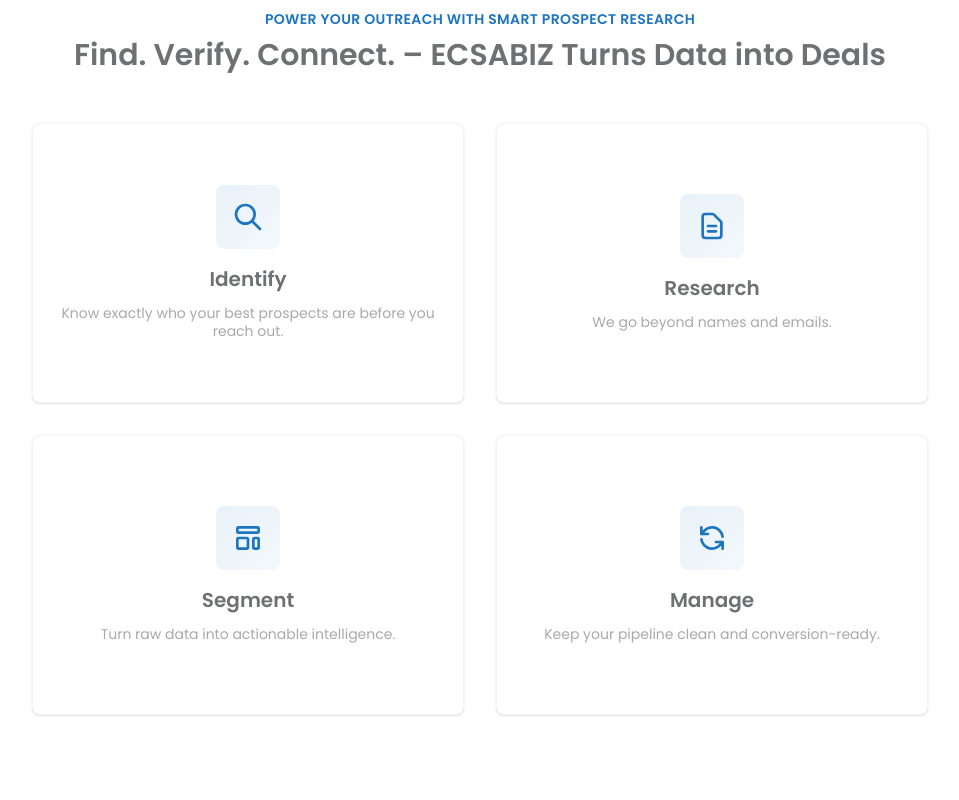
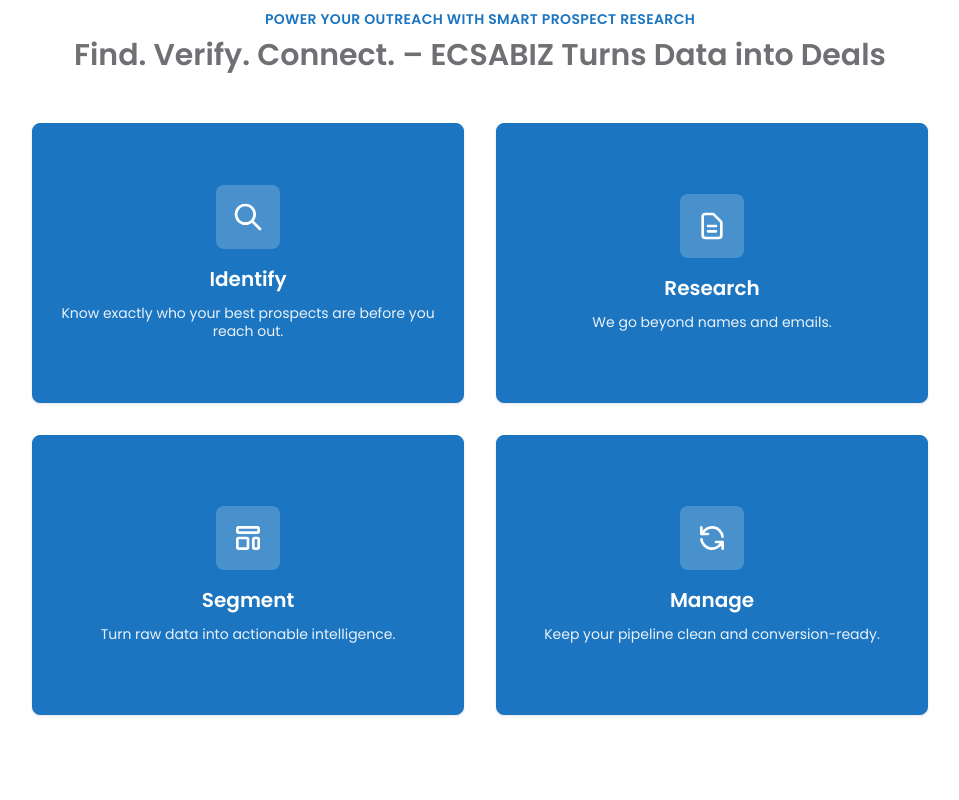
Before and after one commit to Sharmeen-Rauf/escabiz, a Next.js app: page /prospect-research-list-management-services-escabiz in a window 1280 px wide. Shown: the part 2100-2900 px from the top of the page, without its empty margins (160-1119 px from the left). Built offline with nearby package versions, Linux system fonts and the light colour scheme.

Commit message:
Add interactive tab navigation and success stories section to Prospect Research List Management page: implement a dynamic tab system for showcasing client success stories, enhancing user engagement and providing detailed insights into service effectiveness.

```diff
--- a/src/app/prospect-research-list-management-services-escabiz/page.tsx
+++ b/src/app/prospect-research-list-management-services-escabiz/page.tsx
@@ -1,10 +1,12 @@
 'use client';
 
+import { useState } from 'react';
 import Navbar from '@/components/Navbar';
 import Image from 'next/image';
 import Link from 'next/link';
 
 export default function ProspectResearchListManagement() {
+  const [activeTab, setActiveTab] = useState(0);
   return (
     <>
       <Navbar />
@@ -331,20 +333,20 @@ export default function ProspectResearchListManagement() {
               <div className="group h-[280px] [perspective:1000px]">
                 <div className="relative w-full h-full transition-transform duration-700 [transform-style:preserve-3d] group-hover:[transform:rotateY(180deg)]">
                   {/* Front of Card */}
-                  <div className="absolute w-full h-full [backface-visibility:hidden] bg-white group-hover:bg-[#1c75c0] rounded-lg shadow-sm border border-gray-100 group-hover:border-[#1c75c0] p-5 lg:p-6 flex flex-col items-center justify-center text-center transition-colors duration-700">
+                  <div className="absolute w-full h-full [backface-visibility:hidden] bg-[#1c75c0] rounded-lg shadow-sm border border-[#1c75c0] p-5 lg:p-6 flex flex-col items-center justify-center text-center">
                     {/* Icon */}
                     <div className="mb-4">
-                      <div className="bg-gradient-to-br from-[#1c75c0]/10 to-[#1c75c0]/5 group-hover:bg-white/20 rounded-lg p-3 w-16 h-16 flex items-center justify-center transition-colors duration-700">
-                        <svg className="w-8 h-8 text-[#1c75c0] group-hover:text-white transition-colors duration-700" fill="none" stroke="currentColor" viewBox="0 0 24 24">
+                      <div className="bg-white/20 rounded-lg p-3 w-16 h-16 flex items-center justify-center">
+                        <svg className="w-8 h-8 text-white" fill="none" stroke="currentColor" viewBox="0 0 24 24">
                           <path strokeLinecap="round" strokeLinejoin="round" strokeWidth={2} d="M21 21l-6-6m2-5a7 7 0 11-14 0 7 7 0 0114 0z" />
                         </svg>
                       </div>
                     </div>
                     {/* Title */}
-                    <h5 className="text-lg md:text-xl font-semibold text-[#6f7074] group-hover:text-white mb-3 transition-colors duration-700">
+                    <h5 className="text-lg md:text-xl font-semibold text-white mb-3">
                       Identify
                     </h5>
-                    <p className="text-xs sm:text-xs md:text-sm text-[#a9a9a9] group-hover:text-white/90 leading-tight font-normal transition-colors duration-700">
+                    <p className="text-xs sm:text-xs md:text-sm text-white/90 leading-tight font-normal">
                       Know exactly who your best prospects are before you reach out.
                     </p>
                   </div>
@@ -370,20 +372,20 @@ export default function ProspectResearchListManagement() {
               <div className="group h-[280px] [perspective:1000px]">
                 <div className="relative w-full h-full transition-transform duration-700 [transform-style:preserve-3d] group-hover:[transform:rotateY(180deg)]">
                   {/* Front of Card */}
-                  <div className="absolute w-full h-full [backface-visibility:hidden] bg-white group-hover:bg-[#1c75c0] rounded-lg shadow-sm border border-gray-100 group-hover:border-[#1c75c0] p-5 lg:p-6 flex flex-col items-center justify-center text-center transition-colors duration-700">
+                  <div className="absolute w-full h-full [backface-visibility:hidden] bg-[#1c75c0] rounded-lg shadow-sm border border-[#1c75c0] p-5 lg:p-6 flex flex-col items-center justify-center text-center">
                     {/* Icon */}
                     <div className="mb-4">
-                      <div className="bg-gradient-to-br from-[#1c75c0]/10 to-[#1c75c0]/5 group-hover:bg-white/20 rounded-lg p-3 w-16 h-16 flex items-center justify-center transition-colors duration-700">
-                        <svg className="w-8 h-8 text-[#1c75c0] group-hover:text-white transition-colors duration-700" fill="none" stroke="currentColor" viewBox="0 0 24 24">
+                      <div className="bg-white/20 rounded-lg p-3 w-16 h-16 flex items-center justify-center">
+                        <svg className="w-8 h-8 text-white" fill="none" stroke="currentColor" viewBox="0 0 24 24">
                           <path strokeLinecap="round" strokeLinejoin="round" strokeWidth={2} d="M9 12h6m-6 4h6m2 5H7a2 2 0 01-2-2V5a2 2 0 012-2h5.586a1 1 0 01.707.293l5.414 5.414a1 1 0 01.293.707V19a2 2 0 01-2 2z" />
                         </svg>
                       </div>
                     </div>
                     {/* Title */}
-                    <h5 className="text-lg md:text-xl font-semibold text-[#6f7074] group-hover:text-white mb-3 transition-colors duration-700">
+                    <h5 className="text-lg md:text-xl font-semibold text-white mb-3">
                       Research
                     </h5>
-                    <p className="text-xs sm:text-xs md:text-sm text-[#a9a9a9] group-hover:text-white/90 leading-tight font-normal transition-colors duration-700">
+                    <p className="text-xs sm:text-xs md:text-sm text-white/90 leading-tight font-normal">
                       We go beyond names and emails.
                     </p>
                   </div>
@@ -409,20 +411,20 @@ export default function ProspectResearchListManagement() {
               <div className="group h-[280px] [perspective:1000px]">
                 <div className="relative w-full h-full transition-transform duration-700 [transform-style:preserve-3d] group-hover:[transform:rotateY(180deg)]">
                   {/* Front of Card */}
-                  <div className="absolute w-full h-full [backface-visibility:hidden] bg-white group-hover:bg-[#1c75c0] rounded-lg shadow-sm border border-gray-100 group-hover:border-[#1c75c0] p-5 lg:p-6 flex flex-col items-center justify-center text-center transition-colors duration-700">
+                  <div className="absolute w-full h-full [backface-visibility:hidden] bg-[#1c75c0] rounded-lg shadow-sm border border-[#1c75c0] p-5 lg:p-6 flex flex-col items-center justify-center text-center">
                     {/* Icon */}
                     <div className="mb-4">
-                      <div className="bg-gradient-to-br from-[#1c75c0]/10 to-[#1c75c0]/5 group-hover:bg-white/20 rounded-lg p-3 w-16 h-16 flex items-center justify-center transition-colors duration-700">
-                        <svg className="w-8 h-8 text-[#1c75c0] group-hover:text-white transition-colors duration-700" fill="none" stroke="currentColor" viewBox="0 0 24 24">
+                      <div className="bg-white/20 rounded-lg p-3 w-16 h-16 flex items-center justify-center">
+                        <svg className="w-8 h-8 text-white" fill="none" stroke="currentColor" viewBox="0 0 24 24">
                           <path strokeLinecap="round" strokeLinejoin="round" strokeWidth={2} d="M4 5a1 1 0 011-1h14a1 1 0 011 1v2a1 1 0 01-1 1H5a1 1 0 01-1-1V5zM4 13a1 1 0 011-1h6a1 1 0 011 1v6a1 1 0 01-1 1H5a1 1 0 01-1-1v-6zM16 13a1 1 0 011-1h2a1 1 0 011 1v6a1 1 0 01-1 1h-2a1 1 0 01-1-1v-6z" />
                         </svg>
                       </div>
                     </div>
                     {/* Title */}
-                    <h5 className="text-lg md:text-xl font-semibold text-[#6f7074] group-hover:text-white mb-3 transition-colors duration-700">
+                    <h5 className="text-lg md:text-xl font-semibold text-white mb-3">
                       Segment
                     </h5>
-                    <p className="text-xs sm:text-xs md:text-sm text-[#a9a9a9] group-hover:text-white/90 leading-tight font-normal transition-colors duration-700">
+                    <p className="text-xs sm:text-xs md:text-sm text-white/90 leading-tight font-normal">
                       Turn raw data into actionable intelligence.
                     </p>
                   </div>
@@ -448,20 +450,20 @@ export default function ProspectResearchListManagement() {
               <div className="group h-[280px] [perspective:1000px]">
                 <div className="relative w-full h-full transition-transform duration-700 [transform-style:preserve-3d] group-hover:[transform:rotateY(180deg)]">
                   {/* Front of Card */}
-                  <div className="absolute w-full h-full [backface-visibility:hidden] bg-white group-hover:bg-[#1c75c0] rounded-lg shadow-sm border border-gray-100 group-hover:border-[#1c75c0] p-5 lg:p-6 flex flex-col items-center justify-center text-center transition-colors duration-700">
+                  <div className="absolute w-full h-full [backface-visibility:hidden] bg-[#1c75c0] rounded-lg shadow-sm border border-[#1c75c0] p-5 lg:p-6 flex flex-col items-center justify-center text-center">
                     {/* Icon */}
                     <div className="mb-4">
-                      <div className="bg-gradient-to-br from-[#1c75c0]/10 to-[#1c75c0]/5 group-hover:bg-white/20 rounded-lg p-3 w-16 h-16 flex items-center justify-center transition-colors duration-700">
-                        <svg className="w-8 h-8 text-[#1c75c0] group-hover:text-white transition-colors duration-700" fill="none" stroke="currentColor" viewBox="0 0 24 24">
+                      <div className="bg-white/20 rounded-lg p-3 w-16 h-16 flex items-center justify-center">
+                        <svg className="w-8 h-8 text-white" fill="none" stroke="currentColor" viewBox="0 0 24 24">
                           <path strokeLinecap="round" strokeLinejoin="round" strokeWidth={2} d="M4 4v5h.582m15.356 2A8.001 8.001 0 004.582 9m0 0H9m11 11v-5h-.581m0 0a8.003 8.003 0 01-15.357-2m15.357 2H15" />
                         </svg>
                       </div>
                     </div>
                     {/* Title */}
-                    <h5 className="text-lg md:text-xl font-semibold text-[#6f7074] group-hover:text-white mb-3 transition-colors duration-700">
+                    <h5 className="text-lg md:text-xl font-semibold text-white mb-3">
                       Manage
                     </h5>
-                    <p className="text-xs sm:text-xs md:text-sm text-[#a9a9a9] group-hover:text-white/90 leading-tight font-normal transition-colors duration-700">
+                    <p className="text-xs sm:text-xs md:text-sm text-white/90 leading-tight font-normal">
                       Keep your pipeline clean and conversion-ready.
                     </p>
                   </div>
@@ -598,6 +600,176 @@ export default function ProspectResearchListManagement() {
                   With better segmentation and enriched profiles, your outreach becomes precise, personal, and powerful.
                 </p>
               </div>
+            </div>
+          </div>
+        </section>
+
+        {/* Banner Image Section */}
+        <section className="w-full py-6 md:py-8 lg:py-10">
+          <div className="relative w-full">
+            <Image
+              src="/Banner-26 (2).jpg"
+              alt="Banner"
+              width={1400}
+              height={600}
+              className="w-full h-auto object-contain"
+            />
+          </div>
+        </section>
+
+        {/* Success Stories Section */}
+        <section className="w-full bg-white py-10 md:py-14 lg:py-16">
+          <div className="w-full max-w-7xl mx-auto px-4 sm:px-6 lg:px-8">
+            {/* Content Card Container */}
+            <div className="relative bg-white rounded-2xl shadow-lg border border-gray-100 overflow-hidden">
+              {/* Tab Navigation - Linear Slider on Card */}
+              <div className="p-6 md:p-8 lg:p-10 pb-6 md:pb-8 border-b border-gray-200">
+                <div
+                  className="flex overflow-x-auto justify-center -mx-4 px-4 md:mx-0 md:px-0 gap-2 md:gap-3"
+                  style={{
+                    scrollbarWidth: 'none',
+                    msOverflowStyle: 'none',
+                    WebkitOverflowScrolling: 'touch'
+                  }}
+                >
+                  <style dangerouslySetInnerHTML={{ __html: `
+                    .overflow-x-auto::-webkit-scrollbar {
+                      display: none;
+                    }
+                  `}} />
+                  {[
+                    { id: 0, title: 'InsightMatrix Technologies', titleParts: ['InsightMatrix', 'Technologies'], icon: 'M9 17v-4a2 2 0 012-2h2a2 2 0 012 2v4m1-12h-2m-2 0h-2M4 7h16a2 2 0 012 2v10a2 2 0 01-2 2H4a2 2 0 01-2-2V9a2 2 0 012-2zM4 7v6a2 2 0 002 2h12a2 2 0 002-2V7' },
+                    { id: 1, title: 'BrightWave Logistics', titleParts: ['BrightWave', 'Logistics'], icon: 'M8 7h12m0 0l-4-4m4 4l-4 4m0 6H4m0 0l4 4m-4-4l4-4' },
+                    { id: 2, title: 'Nexon Creative Studio', titleParts: ['Nexon Creative', 'Studio'], icon: 'M7 21a2 2 0 01-2-2V5a2 2 0 012-2h10a2 2 0 012 2v14a2 2 0 01-2 2h-10zM12 7v10m-3-5h6' },
+                  ].map((tab) => (
+                    <button
+                      key={tab.id}
+                      onClick={() => setActiveTab(tab.id)}
+                      className={`group flex-shrink-0 flex flex-col items-center justify-center text-center px-4 py-3 md:px-5 md:py-4 rounded-xl transition-all duration-300 min-w-[90px] md:min-w-[120px] border-2 ${
+                        activeTab === tab.id
+                          ? 'bg-[#1c75c0] text-white border-[#1c75c0] shadow-lg shadow-[#1c75c0]/30'
+                          : 'bg-gray-100 text-[#6f7074] border-transparent hover:bg-[#1c75c0] hover:text-white hover:border-[#1c75c0] hover:shadow-lg hover:shadow-[#1c75c0]/30'
+                      }`}
+                    >
+                      <div className="w-6 h-6 md:w-7 md:h-7 mb-2">
+                        <svg
+                          className={`w-full h-full transition-colors duration-300 ${
+                            activeTab === tab.id
+                              ? 'text-white'
+                              : 'text-[#1c75c0] group-hover:text-white'
+                          }`}
+                          fill="none"
+                          stroke="currentColor"
+                          strokeWidth={2}
+                          viewBox="0 0 24 24"
+                        >
+                          <path strokeLinecap="round" strokeLinejoin="round" d={tab.icon} />
+                        </svg>
+                      </div>
+                      <span className={`text-xs md:text-sm font-semibold leading-tight transition-colors duration-300 ${
+                        activeTab === tab.id
+                          ? 'text-white'
+                          : 'text-[#6f7074] group-hover:text-white'
+                      }`}>
+                        {tab.titleParts.length > 1 ? (
+                          <>
+                            {tab.titleParts[0]}<br />{tab.titleParts[1]}
+                          </>
+                        ) : (
+                          tab.title
+                        )}
+                      </span>
+                    </button>
+                  ))}
+                </div>
+              </div>
+
+              {/* Content Slider - Content Left, Image Right */}
+              {[
+                {
+                  heading: 'Driving Workflow Efficiency',
+                  paragraphs: [
+                    'About: InsightMatrix Technologies provides workflow automation solutions for SMBs across the U.S.',
+                    'Challenge: They needed accurate data to target operations and IT managers.',
+                    '4-Month Stats:',
+                    '• Calls Made: 12,645',
+                    '• Decision Makers Identified: 882',
+                    '• Follow-Ups: 190',
+                    '• Meetings Booked: 74',
+                    'Result: CRM enrichment dropped bounce rates by 37% and boosted meeting conversions by 52%.',
+                  ],
+                  image: '/colleagues-working-project-discussing-details.jpg',
+                },
+                {
+                  heading: 'Expanding Partner Networks',
+                  paragraphs: [
+                    'About: BrightWave wanted to grow its network of manufacturing partners and vendors.',
+                    'Challenge: No reliable database to reach procurement executives.',
+                    '4-Month Stats:',
+                    '• Calls Made: 9,983',
+                    '• Decision Makers Connected: 564',
+                    '• Follow-Ups: 142',
+                    '• Meetings Booked: 58',
+                    'Result: Achieved 91% verified contact accuracy and tripled qualified opportunities in one quarter.',
+                  ],
+                  image: '/colleagues-working-project-discussing-details.jpg',
+                },
+                {
+                  heading: 'Data-Driven Creative Outreach',
+                  paragraphs: [
+                    'About: Nexon Creative struggled to connect with marketing directors in U.S. enterprises.',
+                    'Challenge: Outdated and unreliable in-house data.',
+                    '4-Month Stats:',
+                    '• Calls Made: 8,412',
+                    '• Decision Makers Reached: 731',
+                    '• Follow-Ups: 120',
+                    '• Meetings Booked: 46',
+                    'Result: Boosted reply rate by 40% and increased revenue by 27% through qualified B2B outreach.',
+                  ],
+                  image: '/colleagues-working-project-discussing-details.jpg',
+                },
+              ].map((content, index) => (
+                <div
+                  key={index}
+                  className={`transition-all duration-500 ${
+                    activeTab === index
+                      ? 'opacity-100 block'
+                      : 'opacity-0 hidden'
+                  }`}
+                >
+                  <div className="grid grid-cols-1 lg:grid-cols-2 gap-6 lg:gap-8 px-6 md:px-8 lg:px-10 pb-6 md:pb-8 lg:pb-10 pt-0">
+                    {/* Left Side - Content */}
+                    <div className="flex flex-col justify-center">
+                      <h3 className="text-lg sm:text-xl md:text-2xl lg:text-3xl font-semibold text-[#6f7074] leading-tight mb-4">
+                        {content.heading}
+                      </h3>
+                      {content.paragraphs.map((para, pIndex) => (
+                        <p
+                          key={pIndex}
+                          className={`text-xs sm:text-xs md:text-sm text-[#a9a9a9] leading-relaxed mb-3 ${
+                            pIndex === content.paragraphs.length - 1
+                              ? 'border-l-4 border-[#1c75c0] pl-4 mt-4 text-[#6f7074]'
+                              : ''
+                          }`}
+                        >
+                          {para}
+                        </p>
+                      ))}
+                    </div>
+                    {/* Right Side - Image */}
+                    <div className="relative rounded-2xl overflow-hidden shadow-lg">
+                      <div className="aspect-[4/3] relative w-full">
+                        <Image
+                          src={content.image}
+                          alt={content.heading}
+                          fill
+                          className="object-cover"
+                        />
+                      </div>
+                    </div>
+                  </div>
+                </div>
+              ))}
             </div>
           </div>
         </section>
```
Also changed, not shown: public/Banner-26 (2).jpg (added).
